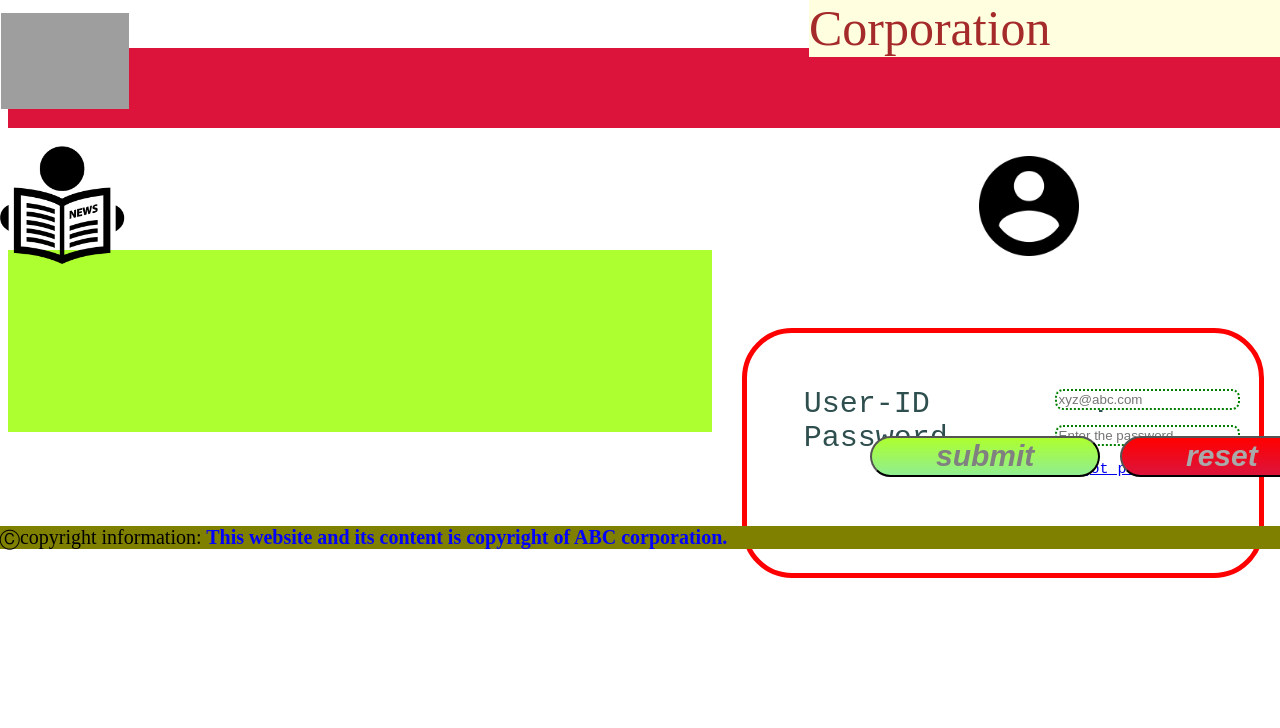
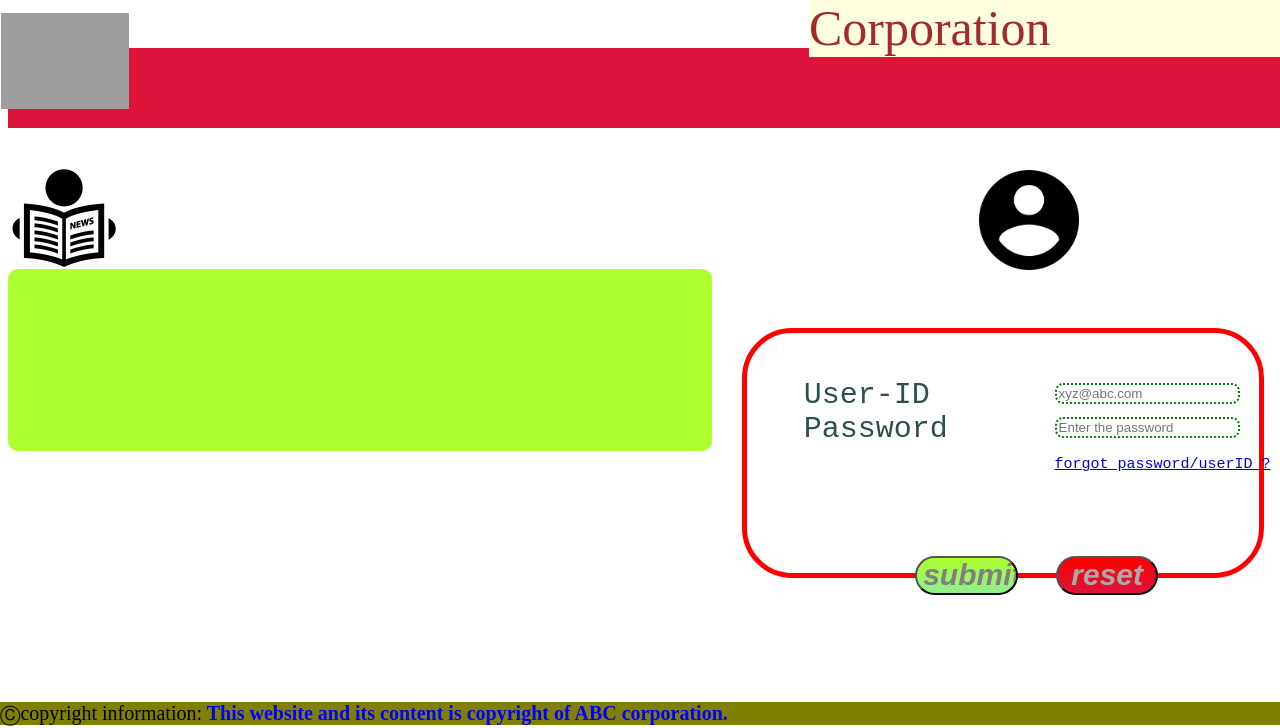
Before and after one commit to Kartik-DEV31/Problem-Statement-1-ABC_Bank, a plain HTML site: page index.html in a window 1280 px wide. Shown: the part 72-800 px from the top of the page. Drawn offline with Linux system fonts and the light colour scheme; grey boxes are pictures that could not be loaded.

Commit message:
Add files via upload

```diff
--- a/index.css
+++ b/index.css
@@ -233,23 +233,23 @@ color: white;
 }
 
 #newsimg{
-	position: fixed;
-	margin-top: 15%;
-	left: -15px;
+	position: absolute;
+	margin-top: 17%;
+	left: 0.01%;
 	z-index: 1;
 
+	width: 10%;
 
 }
 
 #news{
 	background-color: greenyellow;
-	position:fixed;
-	margin-top: 24.5%;
+	position:absolute;
+
+	margin-top: 26%;
 	margin-right: 80%;
 	width: 55%;
-
-
-
+	border-radius: 10px;
 
 }
 
@@ -271,21 +271,23 @@ border{
 
 
 .form0{
-		margin-top:17.2%;
-		position: fixed;
+		margin-top:18.3%;
+		position: absolute;
 		left: 76.5%;
 		z-index: 1;
+
 
 }
 
 
 #form1{
-	top: -10px;
+	margin-top: 2%;
 	left: 10%;
-	position: relative;
-	border:0px solid red;
-	margin-right:100% ;
-	padding-left: 1%;
+	position: absolute;
+
+height: 70%;
+	padding: 1%;
+	width: 35%;
 }
 
 pre{
@@ -296,10 +298,13 @@ pre{
 }
 
 #form2{
-	top: -145px;
+	margin-top: 2%;
 	left: 60%;
-	position: relative;
+	position: absolute;
 	margin-right:100% ;
+	width: 35%;
+	height: 70%;
+
 
 
 }
@@ -311,35 +316,42 @@ border :2px dotted green ;
 }
 
 #form3{
-position: absolute;
-left: 65%;
+
+position:absolute;
+left:71.5%;
+top: 78.5%;
+float: right;
+
+z-index: 1;
+width: 20%;
+	height: 5%;
+
 }
 
 #submit{
-	margin-top:500px;
+
+	width: 40%;
 	border-radius: 50px;
 padding-top: 0.1%;
-padding-bottom: 0.1%;
-padding-left: 5%;
+
 padding-right: 5%;
 font-style:italic;
 font-weight: bold;
 font-size: 30px;
 color:grey ;
  background-image: linear-gradient(to bottom,greenyellow,lightgreen);
- position: fixed;
- left: 870px;
+ position: absolute;
+
 }
 
 #reset{
-	position: fixed;
-	left: 1120px;
-	margin-top:500px;
+	position: absolute;
+	width: 40%;
+	left: 55%;
 	border-radius: 50px;
 	padding-top:0.1%;
 	padding-bottom: 0.1%;
-	padding-left: 5%;
-	padding-right: 5%;
+
 	font-style:italic;
 	font-size: 30px;
 	font-weight: bold;
@@ -348,16 +360,18 @@ color:grey ;
 }
 
 .footer{
-	position: fixed;
-	margin-top: 44.5%;
+	position: absolute;
+	top:96.8%;
 	width: 100%;
-	left: -0.5px;
+	left: 0%;
+background-color: olive;
+
 
 }
 
 #footerfont{
 	font-size: 20px;
-	background-color: olive;
+   z-index: 1;
 	}
 #innercopyright{
 
@@ -370,7 +384,7 @@ color:grey ;
 	position: fixed;
 	top: 1%;
 	width: 100%;
-	height:-20% ;
+
 }
 
 #aboutusdiv{
--- a/index.html
+++ b/index.html
@@ -70,7 +70,7 @@
 
 
 <div id="newsimg">
-	<img src="newspbs1.png" width="30%">
+	<img src="newspbs1.png" width="100%">
 </div>
 
 <div id="offersimg">
@@ -108,7 +108,6 @@ Bank servers will remain shut-down on 19/02/2020
 	<border>
 <div id="form1">
 	<pre>
-
 User-ID		:
 Password	:
 	</pre>
@@ -117,11 +116,11 @@ Password	:
 
 <div id="form2">
 
-
-	<input type="email" class="border" placeholder="xyz@abc.com" name="email" style="margin-top: 5px;" required>
-	<input type="Password" minlength="8" maxlength="8" placeholder="Enter the password" name="password" class="border" style="margin-top: 15px;" required>
-	<pre style="font-size: 15px"><a href="#">forgot password/userID ?</a> </pre>
-
+<pre>
+<input type="email" class="border" placeholder="xyz@abc.com" name="email"  required>
+<input type="Password" minlength="8" maxlength="8" placeholder="Enter the password" name="password" class="border"  required>
+<pre style="font-size: 15px"><a href="#">forgot password/userID ?</a> </pre>
+</pre>
 
 </div>
 	</border>
@@ -133,9 +132,9 @@ Password	:
 </form>
 <div class="footer">
 	<footer >
-		<p id="footerfont">
-		&#x24B8;copyright information:<b id="innercopyright"> This website and its content is copyright of ABC corporation.<b>
-		</b>
+		<small id="footerfont">
+		&#x24B8;copyright information:<b id="innercopyright"> This website and its content is copyright of ABC corporation.<small>
+		</small>
 	</footer>
 
 </div>
```
